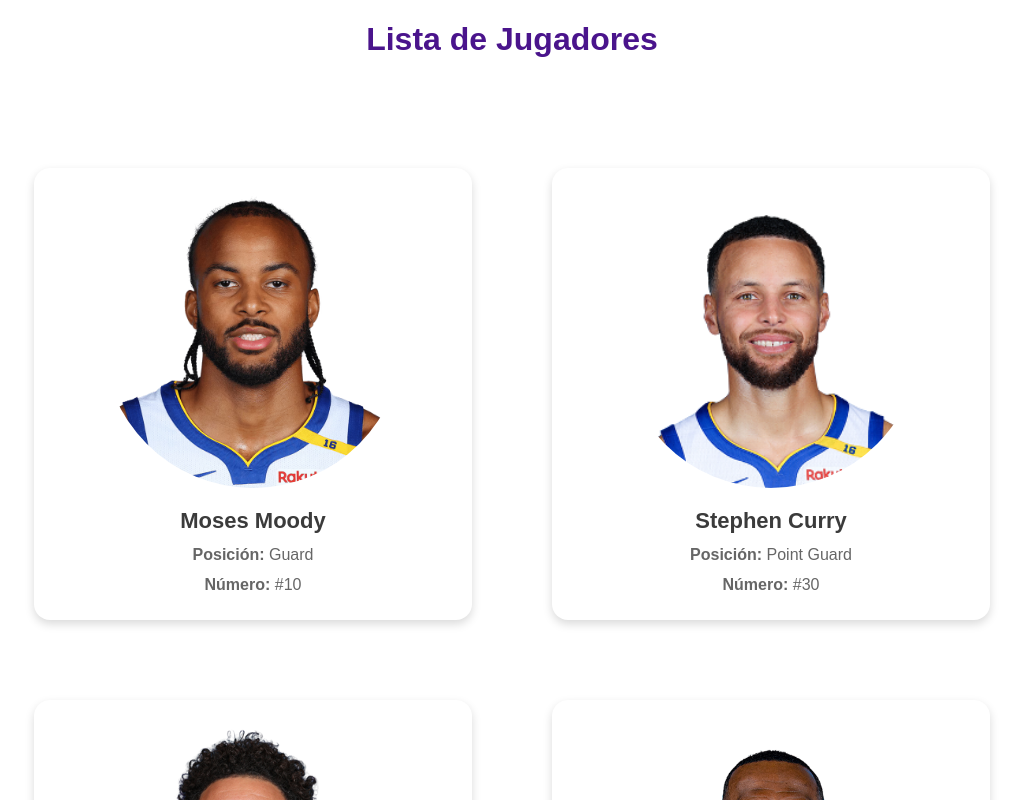
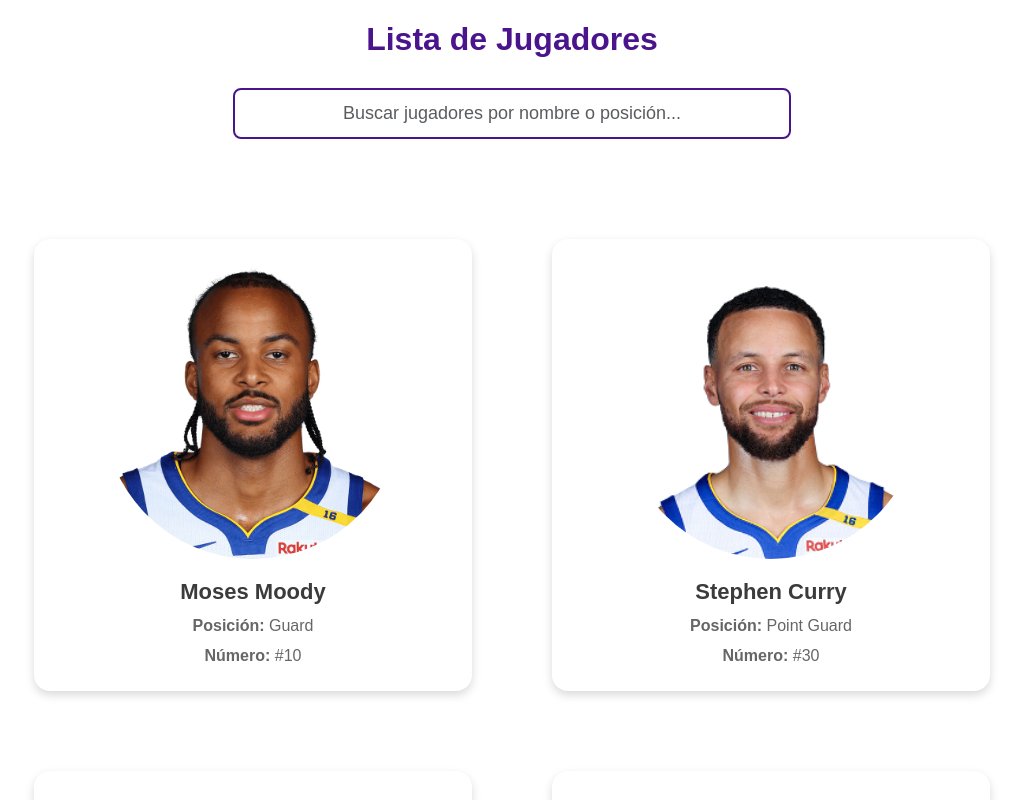
Before and after one commit to candelapuig23/-P2_FrontEndMoviles, an Angular app: page / in a window 1280 px wide. Shown: the top 800 px of the page, without its empty margins (128-1151 px from the left). Built offline with nearby package versions, Linux system fonts and the light colour scheme.

Commit message:
Añadida nav bar

```diff
--- a/src/app/components/players/list/list.component.css
+++ b/src/app/components/players/list/list.component.css
@@ -122,3 +122,13 @@
   border-top: none;
   background: white;
 }
+
+.search-box {
+  width: 50%;
+  margin: 20px auto;
+  padding: 10px;
+  font-size: 18px;
+  border: 2px solid #4A148C;
+  border-radius: 8px;
+  text-align: center;
+}
--- a/src/app/components/players/list/list.component.html
+++ b/src/app/components/players/list/list.component.html
@@ -1,8 +1,13 @@
 <div class="container">
   <h2 class="title">Lista de Jugadores</h2>
 
+  <!-- Campo de búsqueda -->
+  <input type="text" class="form-control search-box" placeholder="Buscar jugadores por nombre o posición..."
+    [(ngModel)]="searchTerm">
+
+  <!-- Grid de jugadores con el filtro aplicado -->
   <div class="players-grid">
-    <div *ngFor="let player of players" class="player-card" (click)="openModal(player)">
+    <div *ngFor="let player of filteredPlayers()" class="player-card" (click)="openModal(player)">
       <img [src]="player.image" alt="{{ player.name }}" class="player-image">
       <h3>{{ player.name }}</h3>
       <p><strong>Posición:</strong> {{ player.position }}</p>
@@ -10,27 +15,3 @@
     </div>
   </div>
 </div>
-
-<!-- Modal de Bootstrap -->
-<div class="modal fade" id="playerModal" tabindex="-1" aria-labelledby="modalLabel" aria-hidden="true">
-  <div class="modal-dialog">
-    <div class="modal-content">
-      <div class="modal-header">
-        <h5 class="modal-title" id="modalLabel">{{ selectedPlayer?.name }}</h5>
-        <button type="button" class="btn-close" data-bs-dismiss="modal" aria-label="Close"></button>
-      </div>
-      <div class="modal-body">
-        <img [src]="selectedPlayer?.image" class="img-fluid mb-2" alt="{{ selectedPlayer?.name }}">
-        <p><strong>Altura:</strong> {{ selectedPlayer?.height }}</p>
-        <p><strong>Peso:</strong> {{ selectedPlayer?.weight }}</p>
-        <p><strong>Edad:</strong> {{ selectedPlayer?.age }} años</p>
-        <p><strong>PPG:</strong> {{ selectedPlayer?.ppg }}</p>
-        <p><strong>RPG:</strong> {{ selectedPlayer?.rpg }}</p>
-        <p><strong>APG:</strong> {{ selectedPlayer?.apg }}</p>
-      </div>
-      <div class="modal-footer">
-        <button type="button" class="btn btn-secondary" data-bs-dismiss="modal">Cerrar</button>
-      </div>
-    </div>
-  </div>
-</div>
--- a/src/app/components/players/list/list.component.ts
+++ b/src/app/components/players/list/list.component.ts
@@ -1,16 +1,17 @@
 import { Component } from '@angular/core';
 import { NgIf, NgFor } from '@angular/common';
+import { FormsModule } from '@angular/forms'; // Importar FormsModule
 import * as bootstrap from 'bootstrap';
-
 
 @Component({
   selector: 'app-list',
   standalone: true,
   templateUrl: './list.component.html',
   styleUrl: './list.component.css',
-  imports: [NgIf, NgFor]
+  imports: [NgIf, NgFor, FormsModule] // 🔹 Asegurar que FormsModule está en imports
 })
 export class ListComponent {
+    searchTerm: string = ''; // Campo para la búsqueda
 
     players = [
       { number: 10, name: 'Moses Moody', position: 'Guard', image: 'assets/img/moody.png', height: "6'4\"", weight: '205 lbs', age: 22, ppg: 10.1, rpg: 4.8, apg: 3.5 },
@@ -26,16 +27,22 @@ export class ListComponent {
       { number: 1, name: 'Victor Wembanyama', position: 'Center', image: 'assets/img/wemby.png', height: "7'4\"", weight: '220 lbs', age: 20, ppg: 20.1, rpg: 10.3, apg: 3.1},
       { number: 25, name: 'Ben Simmons', position: 'Point Guard', image: 'assets/img/simmons.png', height: "6'10\"", weight: '230 lbs', age: 27, ppg: 14.5, rpg: 7.5, apg: 6.3}
     ];
-
     selectedPlayer: any = null;
 
     openModal(player: any) {
       this.selectedPlayer = player;
-      setTimeout(() => { // Asegurar que el DOM se actualiza antes de abrir el modal
+      setTimeout(() => {
         const modalElement = document.getElementById('playerModal');
         if (modalElement) {
           new bootstrap.Modal(modalElement).show();
         }
       }, 100);
     }
-  }
+
+    filteredPlayers() {
+      return this.players.filter(player =>
+        player.name.toLowerCase().includes(this.searchTerm.toLowerCase()) ||
+        player.position.toLowerCase().includes(this.searchTerm.toLowerCase())
+      );
+    }
+}
```
Also changed, not shown: 1 other file (tests, documents, lock files or other folders).
